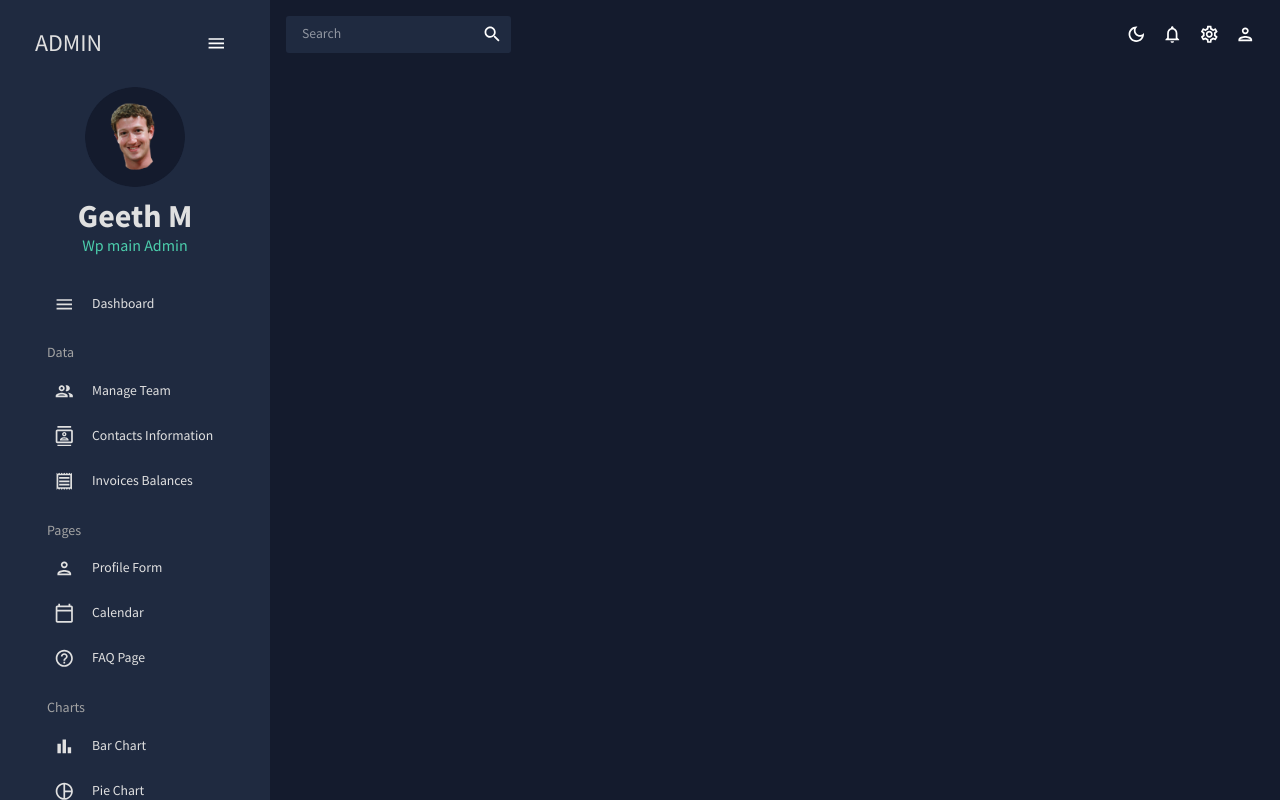
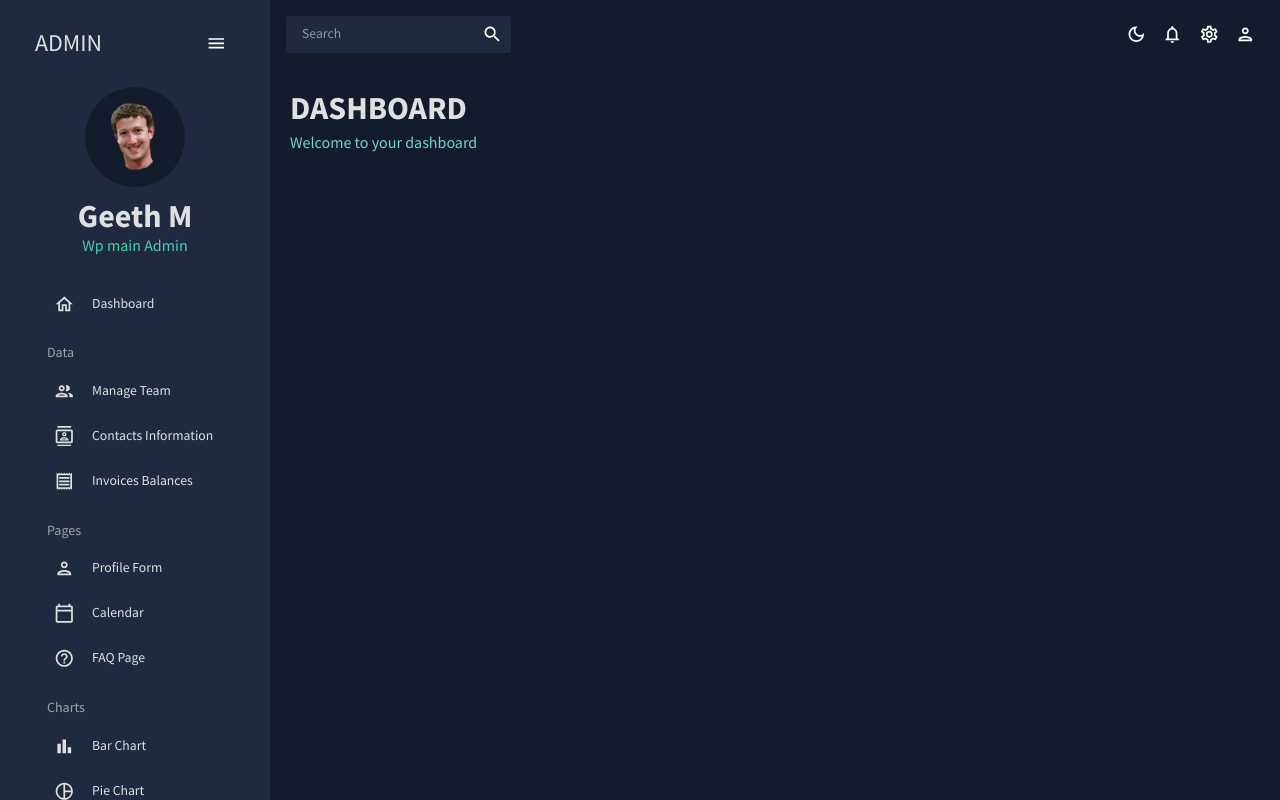
Before and after one commit to GeethMalinda/react-mui-admin-dashbord, a React (Create React App) app: page / in a window 1280 px wide. Built offline with nearby package versions, Linux system fonts and the light colour scheme.

Commit message:
header 1

```diff
--- /dev/null
+++ b/src/components/Header.jsx
@@ -0,0 +1,24 @@
+import { Typography, Box, useTheme } from "@mui/material";
+import { tokens } from "../theme";
+
+const Header = ({title , subtitle}) => {
+    const theme = useTheme();
+    const colors = tokens(theme.palette.mode);
+    return (
+        <Box>
+            <Typography
+                variant="h2"
+                color={colors.grey[100]}
+                fontWeight="bold"
+                sx={{m:"0 0 5px 0"}}
+            >
+                {title}
+            </Typography>
+            <Typography variant="h5" color={colors.greenAccent[400]}>
+                {subtitle}
+            </Typography>
+        </Box>
+    );
+};
+
+export default Header;
--- a/src/scenes/dashbord/index.jsx
+++ b/src/scenes/dashbord/index.jsx
@@ -1,10 +1,14 @@
 import React from 'react';
+import {Box} from "@mui/material";
+import Header from "../../components/Header";
 
 const Dashboard = () => {
     return (
-        <div>
-
-        </div>
+        <Box m="20px">
+            <Box display="flex" justifyContent="space-between" alignItems="center">
+                <Header title="DASHBOARD" subtitle="Welcome to your dashboard"/>
+            </Box>
+        </Box>
     );
 };
 
--- a/src/scenes/global/Sidebar.jsx
+++ b/src/scenes/global/Sidebar.jsx
@@ -132,7 +132,7 @@
                             <Item
                                 title="Dashboard"
                                 to="/"
-                                icon={<MenuOutlinedIcon/>}
+                                icon={<HomeOutlinedIcon/>}
                                 selected={selected}
                                 setSelected={setSelected}
                             />
```
